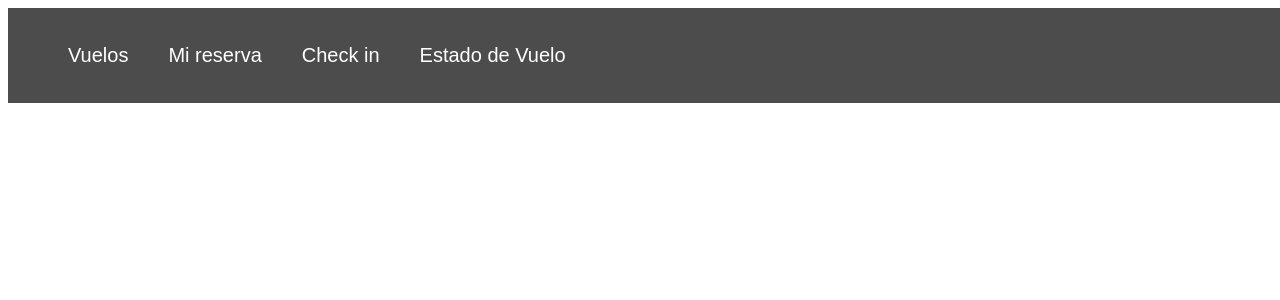
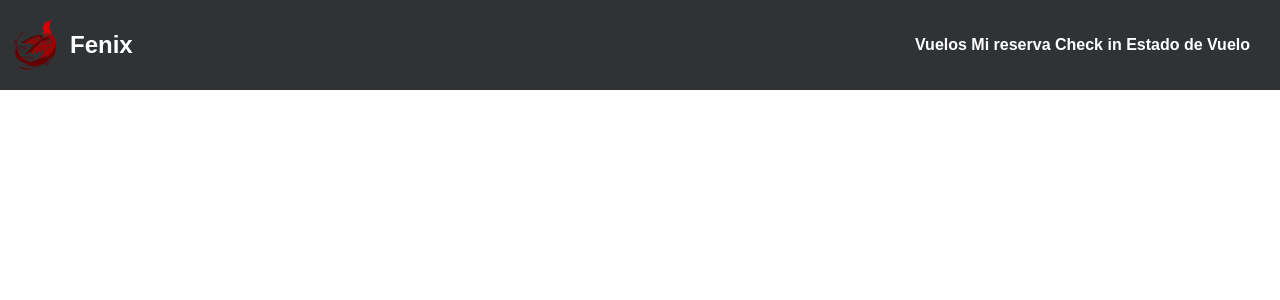
Before and after one commit to atalasluis/Aerolina, a Flask app: page / in a window 1280 px wide. Shown: the top 300 px of the page. Run offline with Flask 2, Linux system fonts and the light colour scheme.

Commit message:
Home 2.1

```diff
--- /dev/null
+++ b/static/css/style.css
@@ -0,0 +1,68 @@
+body{
+    font-family: Arial, Helvetica, sans-serif;;
+    margin: 0;
+
+}
+a{
+    text-decoration: none;
+    color: white;
+}
+a:hover{
+    color: #ff0d0d;
+}
+header{
+    display: flex;
+    height: 70px;
+    background-color: rgb(48, 51, 54);
+    justify-content: space-between;
+    align-items: center;
+    padding: 10px;
+}
+.logo {
+    display: flex;
+    align-items: center;
+    color: white;
+}
+
+.logo img{
+    height: 50px;
+    margin-right: 10px;
+
+}
+nav{
+    font-weight: 600;
+    padding-right: 20px;
+}
+nav a:hover{
+    color: #ff0d0d;
+}
+
+/*
+header {
+    background: rgba(0,0,0,0.7);
+    width: 100%;
+    position: fixed;
+    z-index: 100;
+}
+nav {
+    float: left;
+}
+nav ul {
+    list-style: none;
+    overflow: hidden;
+}
+nav ul li {
+    float: left;
+    font-family: Arial, Helvetica, sans-serif;;
+    font-size: 20px;
+}
+nav ul li a {
+    display: block;
+    padding: 20px;
+    color: #fff;
+    text-decoration: none;
+}
+nav ul li:hover {
+    background: #ff0d0d;
+}
+*/
--- a/templates/index.html
+++ b/templates/index.html
@@ -4,24 +4,23 @@
     <meta charset="UTF-8">
     <meta http-equiv="X-UA-Compatible" content="IE=edge">
     <meta name="viewport" content="width=device-width, initial-scale=1.0">
-    <title>Document</title>
-    <link rel="stylesheet" href="style.css">
+    <title>Aerolinea Fenix</title>
+    <link rel="stylesheet" href='../static/css/style.css'><!--"{{ url_for('static', filename='css/main.css') }}"-->
+
 </head>
 <body>
     <header>
-        <!--
-        <div>
-            <img src="logo.png" alt="logo de la compañia" class="logo-img">
+
+        <a href="#" class="logo">
+            <img src="../static/imgs/logo.png" alt="logo de la compañia" class="logo-img">
             <h2 class="logo-nombre">Fenix</h2>
-        </div>
-        -->
+        </a>
+
         <nav>
-            <ul>
-            <li><a href="#">Vuelos</a></li>
-            <li><a href="#">Mi reserva</a></li>
-            <li><a href="#">Check in</a></li>
-            <li><a href="#">Estado de Vuelo</a></li>
-            </ul>
+            <a href="#" class="nav-link">Vuelos</a>
+            <a href="#" class="nav-link">Mi reserva</a>
+            <a href="#" class="nav-link">Check in</a>
+            <a href="#" class="nav-link">Estado de Vuelo</a>
         </nav>
     </header>
 </body>
--- a/templates/style.css
+++ /dev/null
@@ -1,27 +0,0 @@
-header {
-    background: rgba(0,0,0,0.7);
-    width: 100%;
-    position: fixed;
-    z-index: 100;
-}
-nav {
-    float: left;
-}
-nav ul {
-    list-style: none;
-    overflow: hidden;
-}
-nav ul li {
-    float: left;
-    font-family: Arial, Helvetica, sans-serif;;
-    font-size: 20px;
-}
-nav ul li a {
-    display: block;
-    padding: 20px;
-    color: #fff;
-    text-decoration: none;
-}
-nav ul li:hover {
-    background: #ff0d0d;
-}
```
Also changed, not shown: static/imgs/logo.png (added), static/imgs/logo2.png (added), static/imgs/logo3.png (added), static/imgs/logo5.png (added), static/imgs/logo6.png (added), static/imgs/logo7.png (added), static/imgs/logo8.png (added), static/imgs/logo9.png (added), templates/logo.png (deleted).
